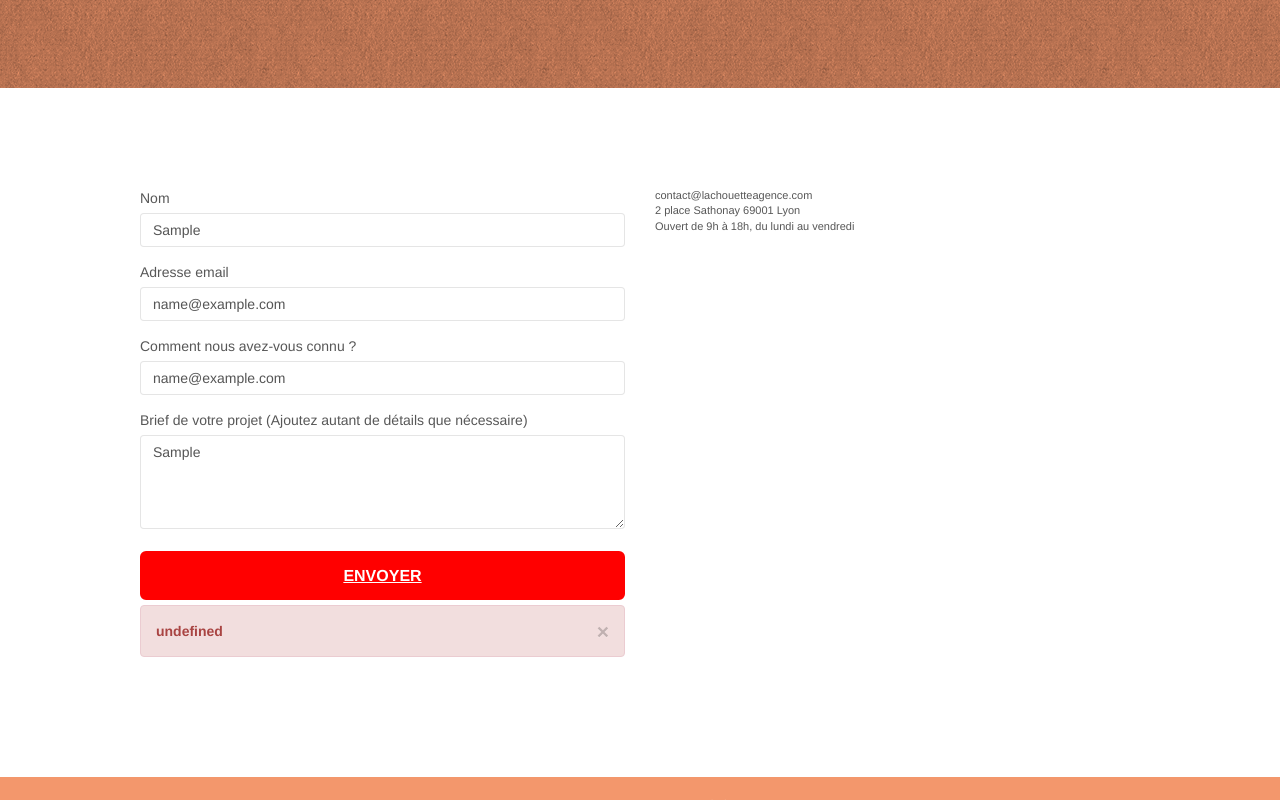
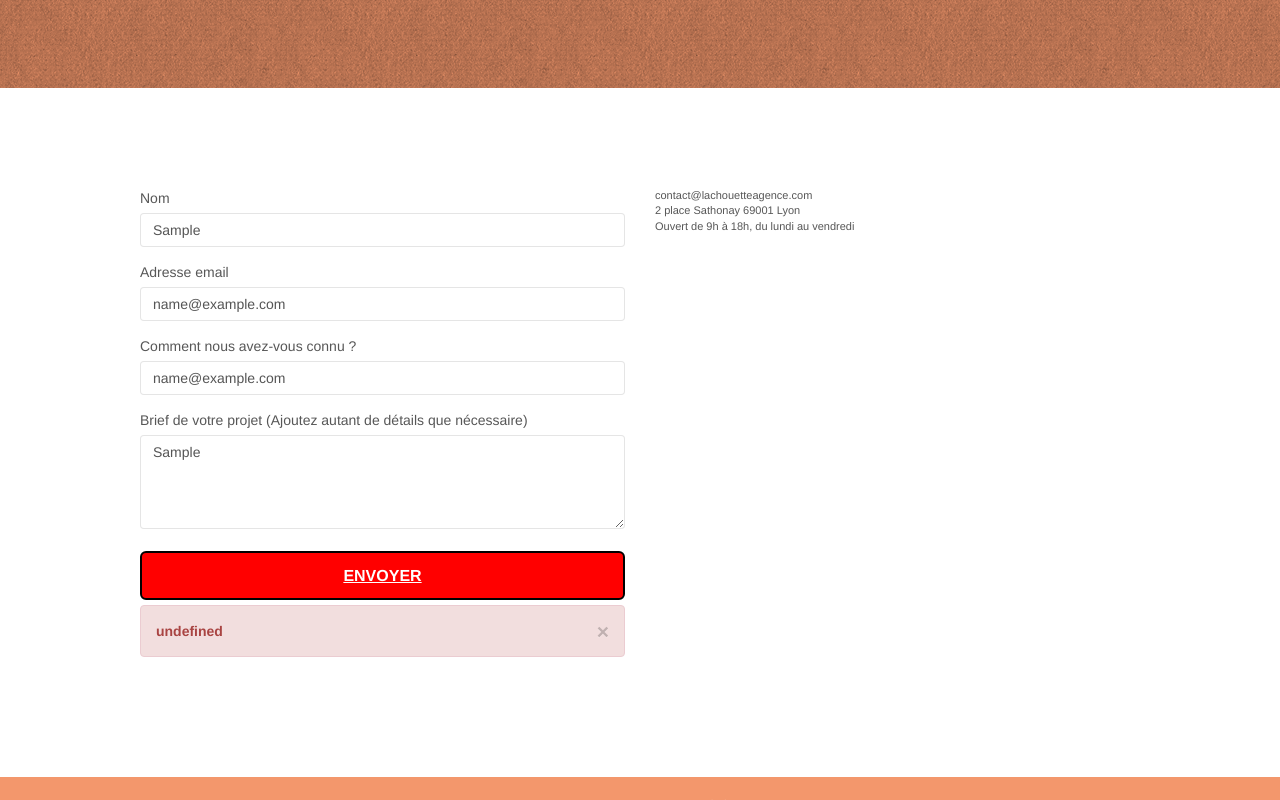
Before and after one commit to jp899/jp899_4_18032021, a plain HTML site: page contact.html in a window 1280 px wide. Both pictures are taken after typing "Sample", "name@example.com", "name@example.com", "Sample" into the empty fields and a click on the button "ENVOYER". Shown: the part 308-1108 px from the top of the page. Drawn offline with Linux system fonts and the light colour scheme; no server answers.

Commit message:
fin mise en place focus

```diff
--- a/style.css
+++ b/style.css
@@ -8,10 +8,8 @@ body {
 }
 
 *:focus{
-    color:white;
-    background-color: rgb(0, 80, 80);
-    border: 2px solid red;
-    text-decoration :underline;
+    /* color:white; */
+    border: 2px solid black;
 }
 
 a,
```
